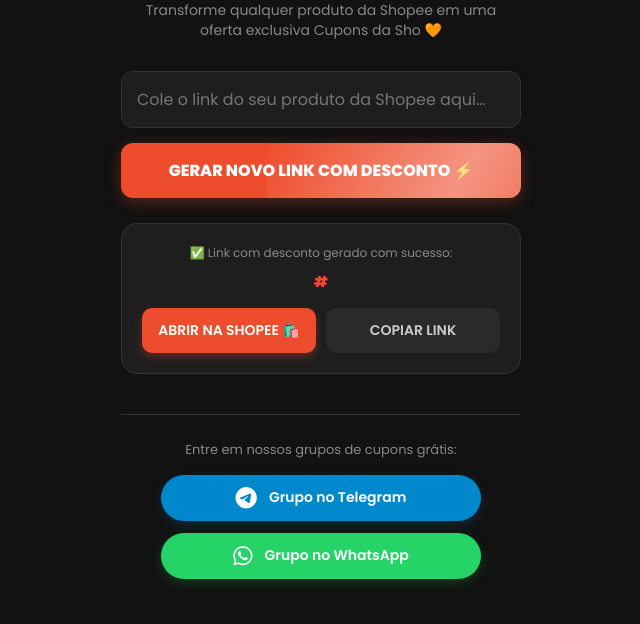
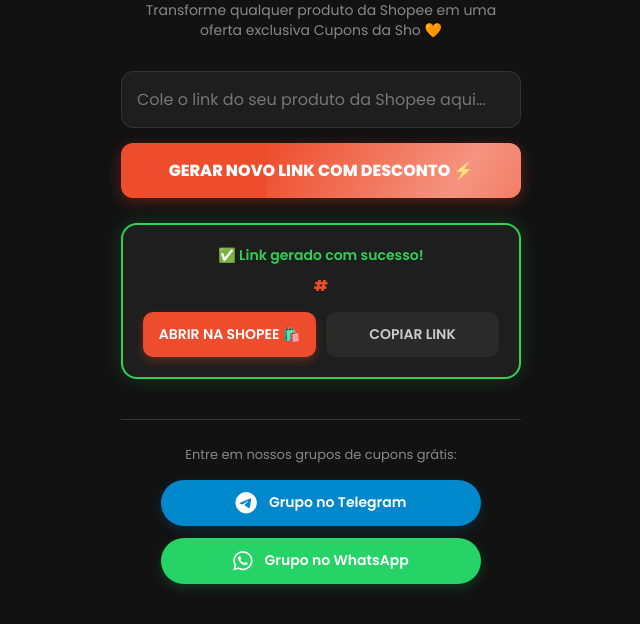
Before and after one commit to isigorsantos/gerador-da-sho, a Flask app: template templates/index.html in a window 1280 px wide. Shown: the part 226-850 px from the top of the page, without its empty margins (319-959 px from the left). Before the commit the page ends 811 px from the top, so only its background shows below. Run offline with Flask 3, Linux system fonts and the light colour scheme; the template is opened without the code that fills it: most values are stand-ins (such as "Sample title", 1, 10 or a date in 2020).

Commit message:
Update index.html

```diff
--- a/templates/index.html
+++ b/templates/index.html
@@ -31,7 +31,16 @@
         /* MENSAGEM DE CARREGANDO */
         #loader { display: none; margin-top: 15px; padding: 15px; background-color: #1e1e1e; border-radius: 12px; border: 1px solid #333; color: #ee4d2d; font-weight: 600; animation: fadeIn 0.5s ease; }
 
-        .resultado { margin-top: 25px; padding: 20px; background-color: #1e1e1e; border-radius: 16px; border: 1px solid #333; animation: fadeIn 0.5s ease; }
+        /* CAIXA DE RESULTADO COM BORDA VERDE E BRILHO */
+        .resultado {
+            margin-top: 25px;
+            padding: 20px;
+            background-color: #1e1e1e;
+            border-radius: 16px;
+            border: 2px solid #30d158; /* Borda verde */
+            box-shadow: 0 0 20px rgba(48, 209, 88, 0.2); /* Brilho verde suave */
+            animation: fadeIn 0.5s ease;
+        }
         @keyframes fadeIn { from { opacity: 0; transform: translateY(10px); } to { opacity: 1; transform: translateY(0); } }
 
         .link-text { color: #ee4d2d; font-weight: 800; word-break: break-all; display: block; margin-bottom: 15px; font-size: 15px; }
@@ -80,7 +89,7 @@
 
         {% if link_novo %}
             <div class="resultado" id="resultadoFinal">
-                <span style="color: #888; font-size: 12px; display: block; margin-bottom: 8px; font-weight: 400;">✅ Link com desconto gerado com sucesso:</span>
+                <span style="color: #30d158; font-size: 14px; display: block; margin-bottom: 8px; font-weight: 600;">✅ Link gerado com sucesso!</span>
                 <span class="link-text" id="meuLink">{{ link_novo }}</span>
 
                 <div class="btn-acao">
```
